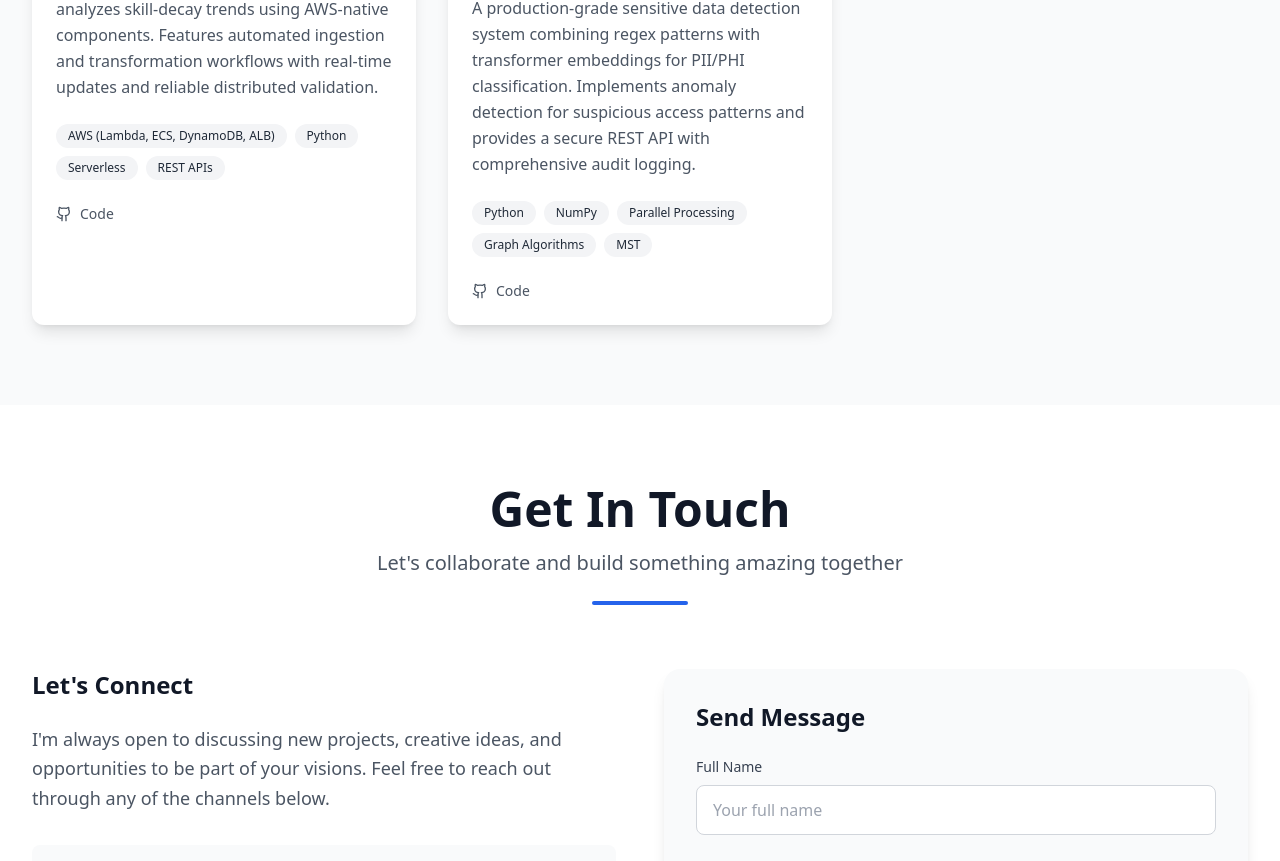
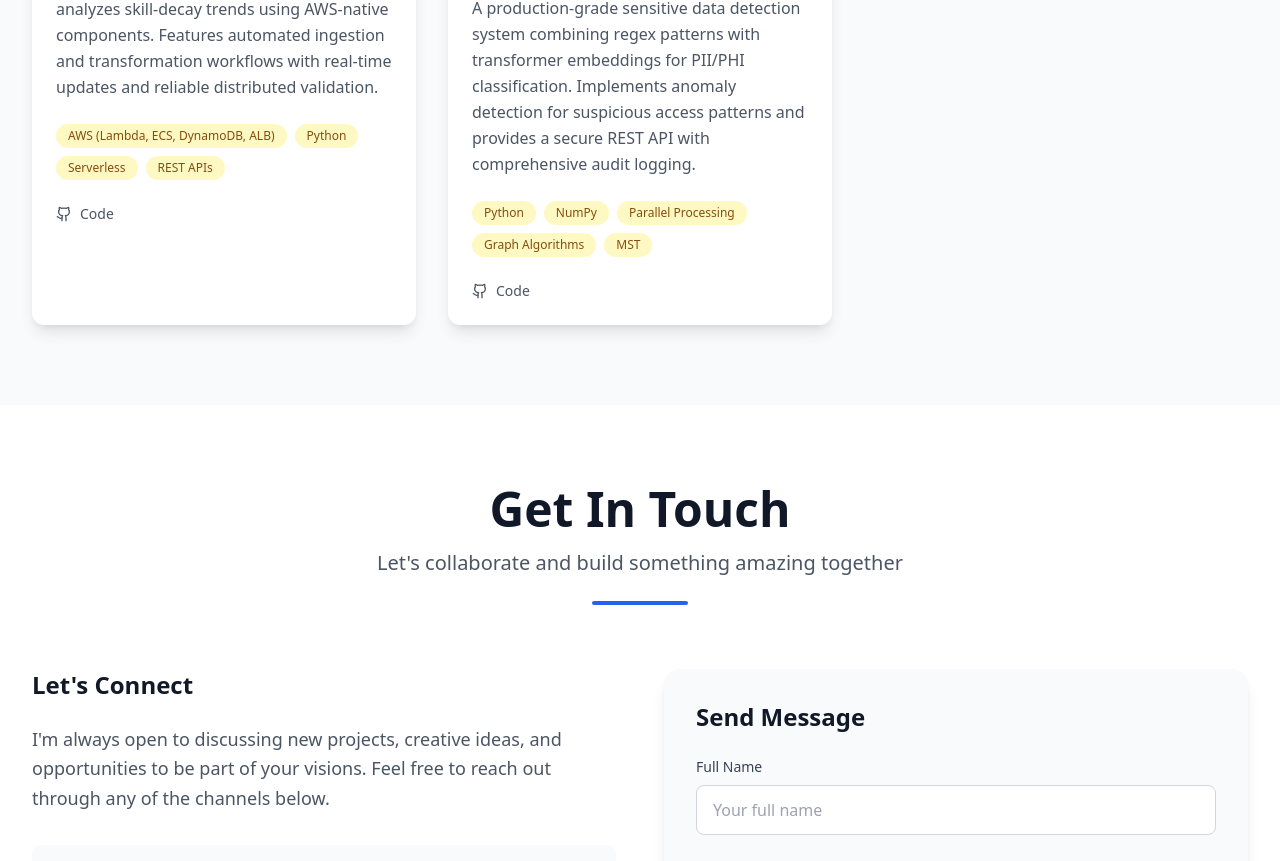
Before and after one commit to mrinaliii/Portfolio, a React (Vite) app: page / in a window 1280 px wide. Shown: the part 4937-5798 px from the top of the page. Built offline with nearby package versions, Linux system fonts and the light colour scheme.

Commit message:
Update Projects.tsx

```diff
--- a/src/components/Projects.tsx
+++ b/src/components/Projects.tsx
@@ -125,6 +125,8 @@ const Projects: React.FC<ProjectsProps> = ({ isDark }) => {
         return 'bg-purple-100 text-purple-800 dark:bg-purple-900 dark:text-purple-200';
       case 'orange':
         return 'bg-orange-100 text-orange-800 dark:bg-orange-900 dark:text-orange-200';
+      case 'yellow':
+        return 'bg-yellow-100 text-yellow-800 dark:bg-yellow-900 dark:text-yellow-200';
       default:
         return 'bg-gray-100 text-gray-800 dark:bg-gray-800 dark:text-gray-200';
     }
```
